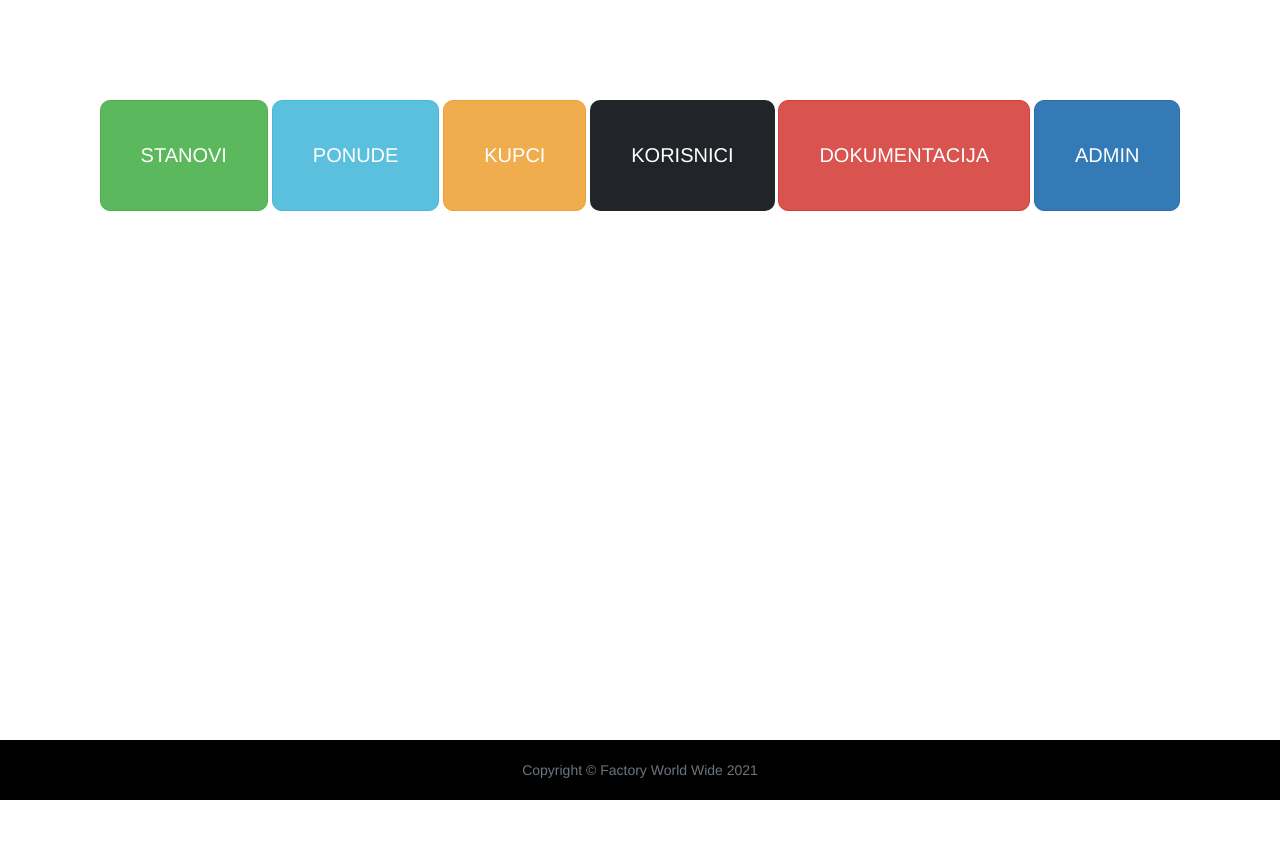
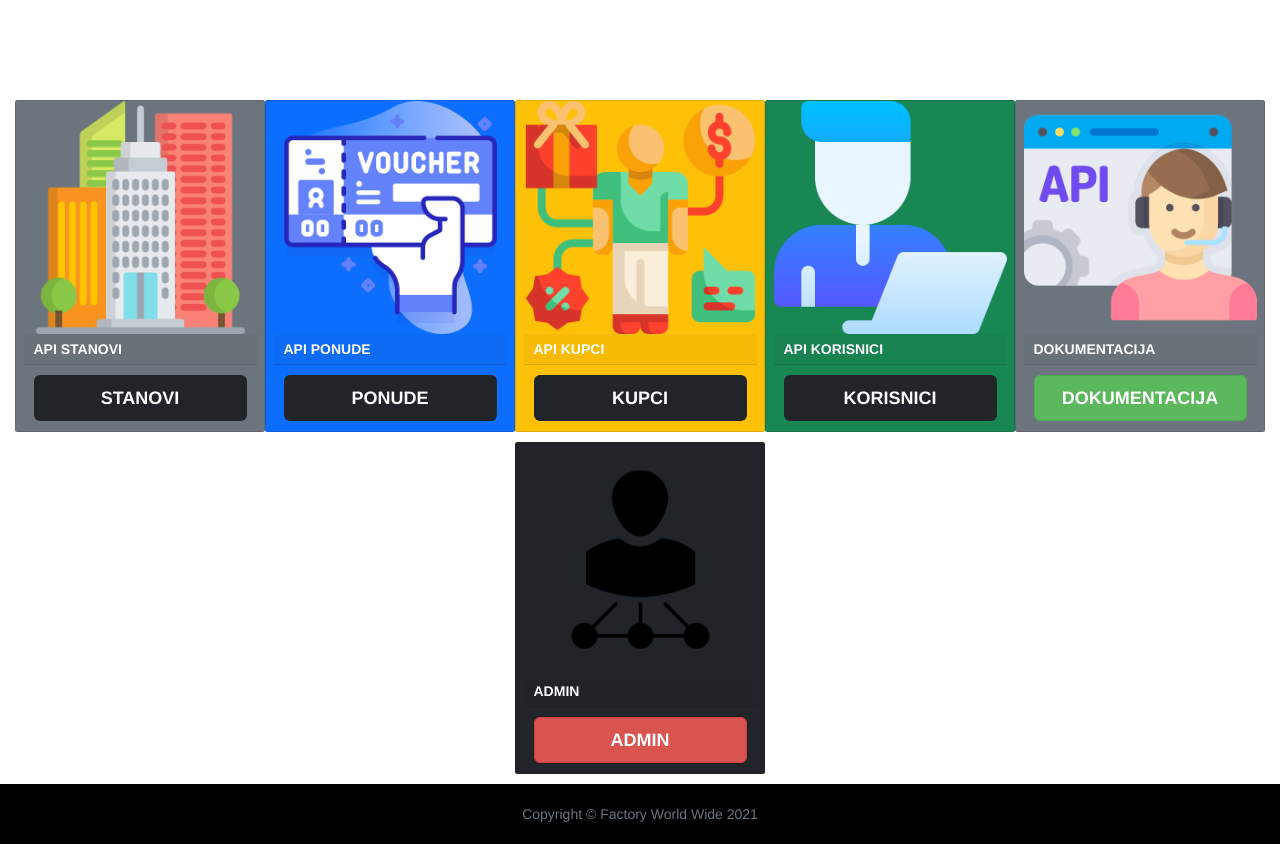
Before and after one commit to NoviPark2023/1, a Django app: page / in a window 1280 px wide. Before the commit the page ends 800 px from the top, so only its background shows below. Run offline with Django 3.2, Linux system fonts and the light colour scheme; the visitor is signed in with stand-in values (Sample User, id 1); parts of the project's set-up code (start-up, migrations or seed data) failed here and were passed over; some libraries are stand-ins or nearby versions.

Commit message:
HOMEPAGE Styling

```diff
--- a/real_estate_api/templates/base.html
+++ b/real_estate_api/templates/base.html
@@ -63,7 +63,7 @@
 {% endblock inline_javascript %}
 
 </body>
-
+<br/><br/><br/>
 <footer class="footer">
     <div class="container text-center">
         <br/>
--- a/real_estate_api/templates/login-home.html
+++ b/real_estate_api/templates/login-home.html
@@ -283,16 +283,94 @@
 {% else %}
 <div class="container-fluid">
     <br/><br/><br/><br/><br/>
+
     <div class="row justify-content-md-center">
-        <div class="col-md-auto">
-            <a class="btn btn-xl btn-success" href='{% url "stanovi:lista_stanova" %}' role="button">STANOVI</a>
-            <a class="btn btn-xl btn-info" href='{% url "ponude:lista_ponuda" %}' role="button">PONUDE</a>
-            <a class="btn btn-xl btn-warning" href='{% url "kupci:lista_kupaca" %}' role="button">KUPCI</a>
-            <a class="btn btn-xl btn-dark" href='{% url "korisnici:lista_korisnika" %}' role="button">KORISNICI</a>
-            <a class="btn btn-xl btn-danger" href='{% url "docs" %}' role="button">DOKUMENTACIJA</a>
-            <a class="btn btn-xl btn-primary" href='/admin' role="button">ADMIN</a>
+         <!-- ###########  STANOVI CARD   ########### -->
+
+        <div class="card text-white bg-secondary  mb-3" style="max-width: 25rem;">
+            <img src="{% static 'images/stanovi.png'  %}" class="card-img-top" alt="...">
+            <div class="card-header"><b>API STANOVI</b></div>
+            <div class="card-body">
+
+                <a href='{% url "stanovi:lista_stanova" %}' class="btn btn-lg btn-dark btn-block"><b>STANOVI</b></a>
+            </div>
         </div>
+        <!-- ########### END STANOVI CARD   ########### -->
+        <!-- ############################################ -->
+        <!-- ############################################ -->
+        <!-- ###########   PONUDE CARD   ########### -->
+        <div class="card text-white bg-primary mb-3" style="max-width: 25rem;">
+            <img src="{% static 'images/ponude.png'  %}" class="card-img-top" alt="...">
+            <div class="card-header"><b>API PONUDE</b></div>
+            <div class="card-body">
+
+                <a href='{% url "ponude:lista_ponuda" %}' class="btn btn-lg btn-dark btn-block"><b>PONUDE</b></a>
+            </div>
+        </div>
+        <!-- ###########  END  PONUDE CARD   ########### -->
+        <!-- ############################################ -->
+        <!-- ############################################ -->
+        <!-- ###########   KUPCI CARD   ########### -->
+        <div class="card text-white bg-warning mb-3" style="max-width: 25rem;">
+            <img src="{% static 'images/kupci.png'  %}" class="card-img-top" alt="...">
+            <div class="card-header"><b>API KUPCI</b></div>
+            <div class="card-body">
+
+                <a href='{% url "kupci:lista_kupaca" %}' class="btn btn-lg btn-dark btn-block"><b>KUPCI</b></a>
+            </div>
+        </div>
+        <!-- ###########  END  KUPCI CARD   ########### -->
+        <!-- ############################################ -->
+        <!-- ############################################ -->
+        <!-- ###########   KORISNICI CARD   ########### -->
+        <div class="card text-white bg-success mb-3" style="max-width: 25rem;">
+            <img src="{% static 'images/korisnici.png'  %}" class="card-img-top" alt="...">
+            <div class="card-header"><b>API KORISNICI</b></div>
+            <div class="card-body">
+
+                <a href='{% url "korisnici:lista_korisnika" %}' class="btn btn-lg btn-dark btn-block"><b>KORISNICI</b></a>
+            </div>
+        </div>
+        <!-- ###########  END  KORISNICI CARD   ########### -->
+        <!-- ############################################ -->
+        <!-- ############################################ -->
+        <!-- ###########   DOKUMENTACIJA CARD   ########### -->
+        <div class="card text-white bg-secondary mb-3" style="max-width: 25rem;">
+            <img src="{% static 'images/dokumentacija.png'  %}" class="card-img-top" alt="...">
+            <div class="card-header"><b>DOKUMENTACIJA</b></div>
+            <div class="card-body">
+
+                <a href='{% url "docs" %}' class="btn btn-lg btn-success btn-block"><b>DOKUMENTACIJA</b></a>
+            </div>
+        </div>
+        <!-- ###########  END  KORISNICI CARD   ########### -->
+        <!-- ############################################ -->
+        <!-- ############################################ -->
+         <!-- ###########   DOKUMENTACIJA CARD   ########### -->
+        <div class="card text-white bg-dark  mb-3" style="max-width: 25rem;">
+            <img src="{% static 'images/admin.png'  %}" class="card-img-top" alt="...">
+            <div class="card-header"><b>ADMIN</b></div>
+            <div class="card-body">
+
+                <a href='/admin' class="btn btn-lg btn-danger btn-block"><b>ADMIN</b></a>
+            </div>
+        </div>
+        <!-- ###########  END  KORISNICI CARD   ########### -->
+        <!-- ############################################ -->
+        <!-- ############################################ -->
+
     </div>
+   <!-- <div class="col-md-auto">
+
+
+        <a class="btn btn-xl btn-success" href='{% url "stanovi:lista_stanova" %}' role="button">STANOVI</a>
+        <a class="btn btn-xl btn-info" href='{% url "ponude:lista_ponuda" %}' role="button">PONUDE</a>
+        <a class="btn btn-xl btn-warning" href='{% url "kupci:lista_kupaca" %}' role="button">KUPCI</a>
+        <a class="btn btn-xl btn-dark" href='{% url "korisnici:lista_korisnika" %}' role="button">KORISNICI</a>
+        <a class="btn btn-xl btn-danger" href='{% url "docs" %}' role="button">DOKUMENTACIJA</a>
+        <a class="btn btn-xl btn-primary" href='/admin' role="button">ADMIN</a>
+    </div>-->
+</div>
 </div>
 {% endif %}
 {% endblock content %}
```
Also changed, not shown: real_estate_api/static/images/admin.png (added), real_estate_api/static/images/dokumentacija.png (added), real_estate_api/static/images/korisnici.png (added), real_estate_api/static/images/kupci.png (added), real_estate_api/static/images/ponude.png (added), real_estate_api/static/images/stanovi.png (added).
